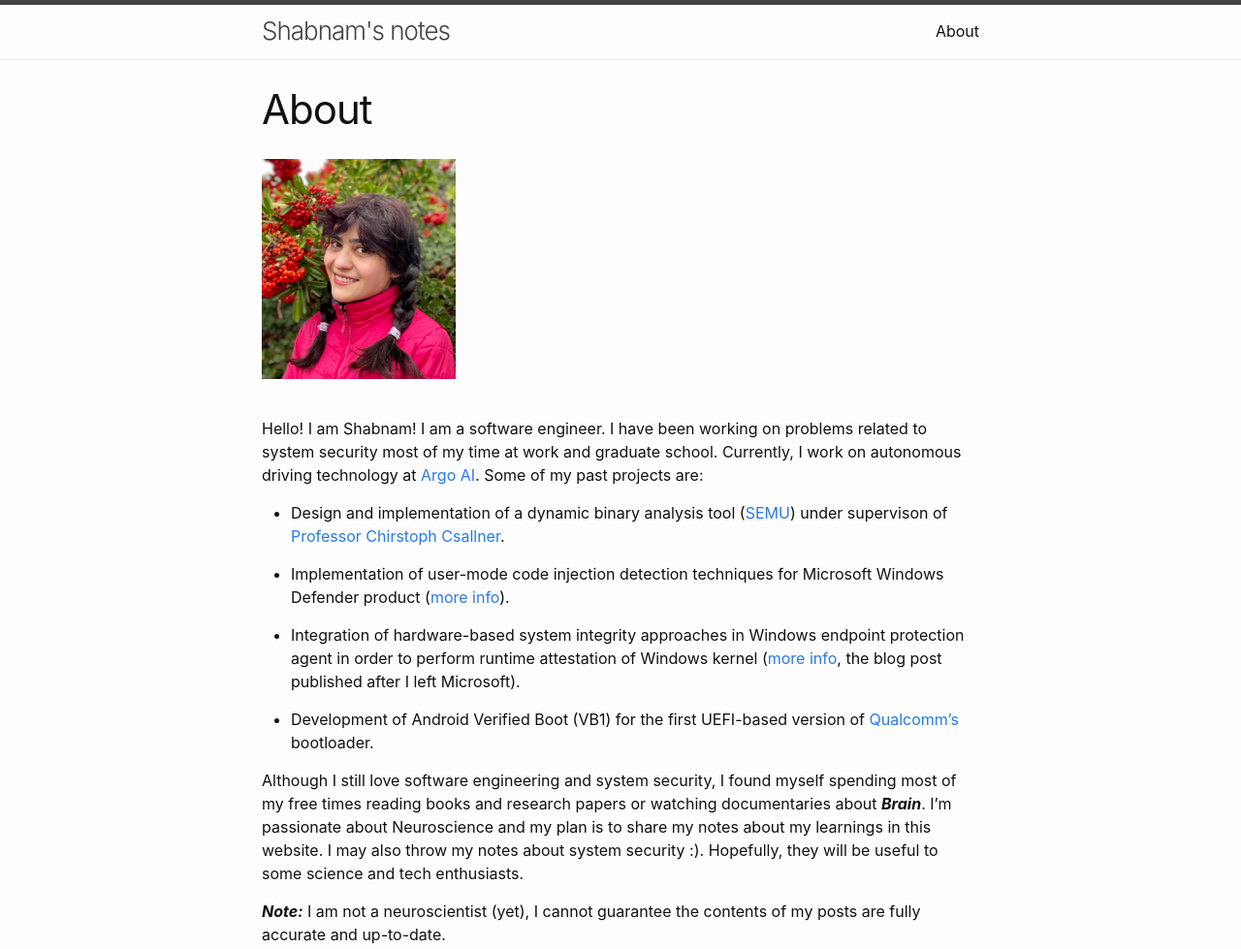
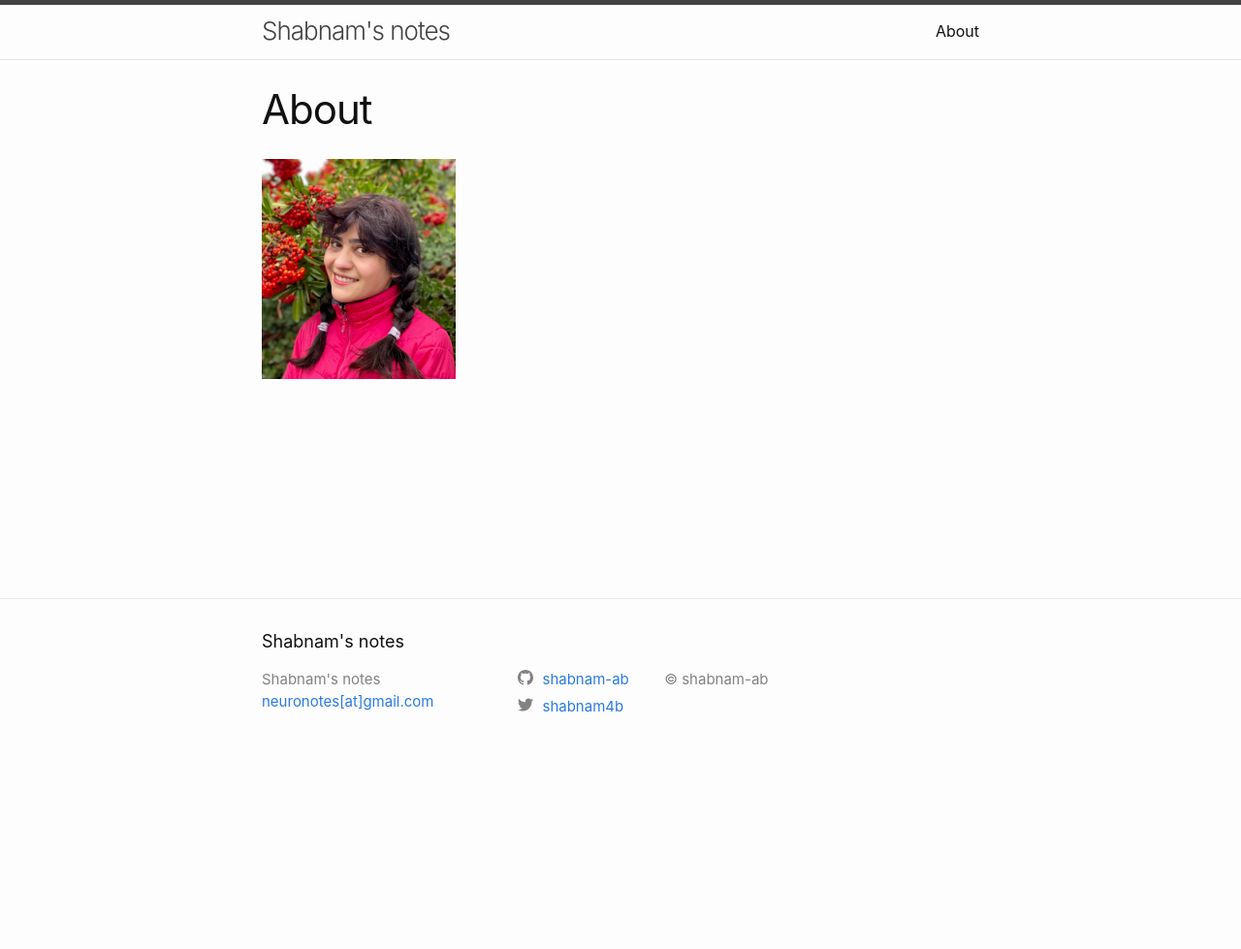
Before and after one commit to shabnam4b/shabnam4b.github.io, a plain HTML site: page about/index.html in a window 1280 px wide. Shown: the top 979 px of the page at 97% size. After the commit the page ends 800 px from the top, so only its background shows below. Drawn offline with Linux system fonts and the light colour scheme.

Commit message:
Update about

```diff
--- a/about/index.html
+++ b/about/index.html
@@ -45,29 +45,6 @@
     <p><img src="profile.jpeg" alt="drawing" width="200" />
     <br> <br>
 
-<p>Hello! I am Shabnam! I am a software engineer. I have been working on problems related to system security most of my time at work and graduate school. Currently, I work on autonomous driving technology at <a href="https://www.argo.ai/">Argo AI</a>. Some of my past projects are:</p>
-
-<ul>
-  <li>
-    <p>Design and implementation of a dynamic binary analysis tool (<a href="http://ranger.uta.edu/~csallner/papers/aboughadareh14mixed.pdf">SEMU</a>) under supervison of <a href="http://ranger.uta.edu/~csallner">Professor Chirstoph Csallner</a>.</p>
-  </li>
-  <li>
-    <p>Implementation of user-mode code injection detection techniques for Microsoft Windows Defender product (<a href="https://techcommunity.microsoft.com/t5/microsoft-defender-for-endpoint/mitre-evaluation-highlights-industry-leading-edr-capabilities-in/ba-p/369831">more info</a>).</p>
-  </li>
-  <li>
-    <p>Integration of hardware-based system integrity approaches in Windows endpoint protection agent in order to perform runtime attestation of Windows kernel (<a href="https://www.microsoft.com/security/blog/2019/07/31/how-windows-defender-antivirus-integrates-hardware-based-system-integrity-for-informed-extensive-endpoint-protection/">more info</a>, the blog post published after I left Microsoft).</p>
-  </li>
-  <li>
-    <p>Development of Android Verified Boot (VB1) for the first UEFI-based version of <a href="https://www.qualcomm.com/">Qualcomm’s</a> bootloader.</p>
-  </li>
-</ul>
-
-<p>Although I still love software engineering and system security, I found myself spending most of my free times reading books and research papers or watching documentaries about <strong><em>Brain</em></strong>. I’m passionate about Neuroscience and my plan is to share my notes about my learnings in this website. I may also throw my notes about system security :). Hopefully, they will be useful to some science and tech enthusiasts.</p>
-
-<p><strong><em>Note:</em></strong> I am not a neuroscientist (yet), I cannot guarantee the contents of my posts are fully accurate and up-to-date.</p>
-
-  </div>
-
 </article>
 
       </div>
```
